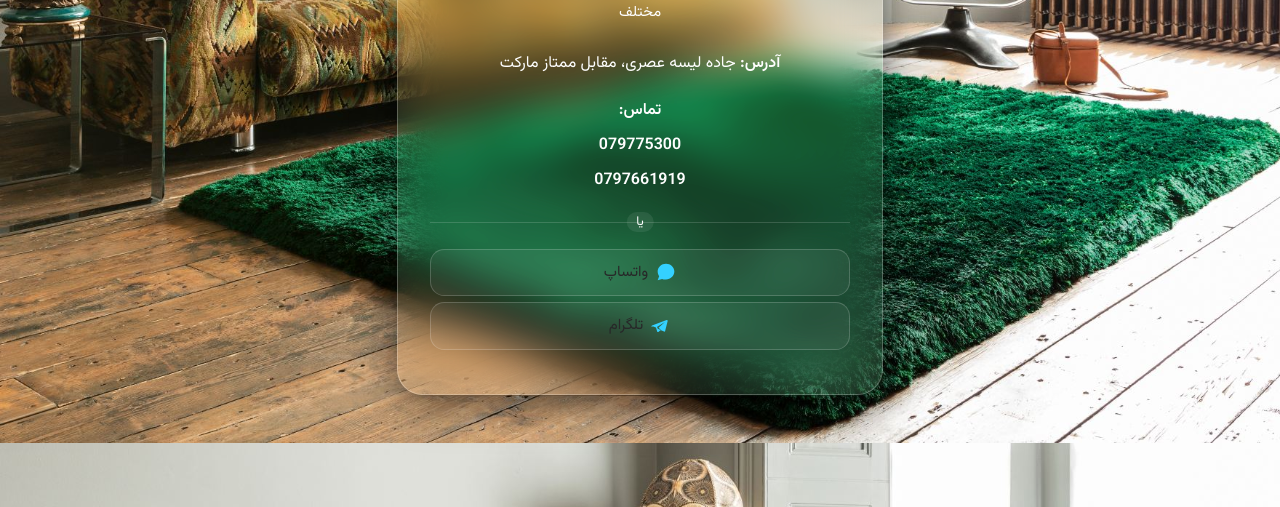
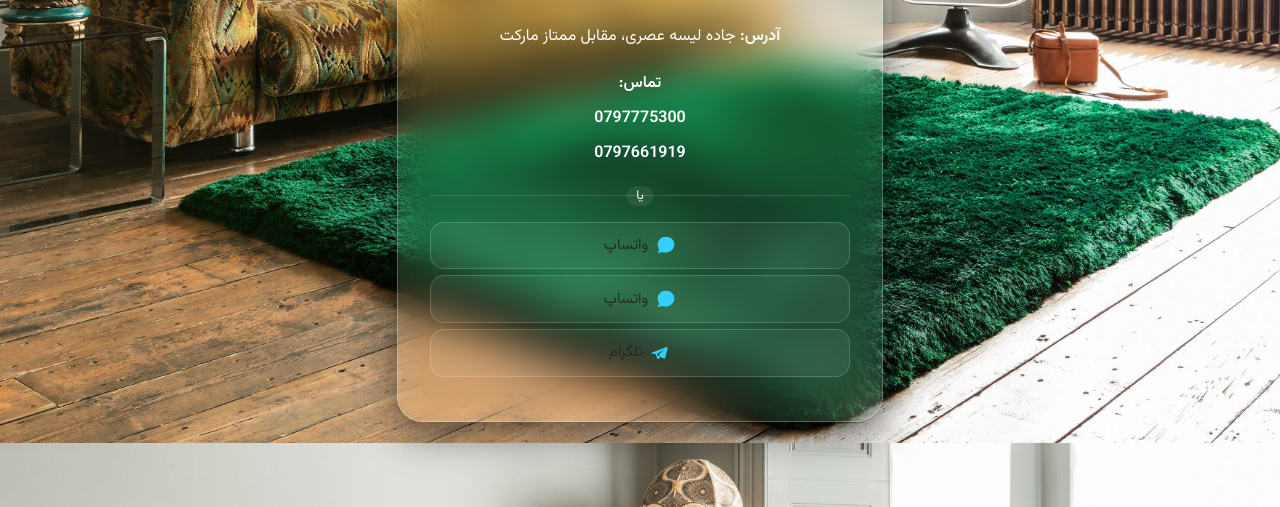
Before and after one commit to Adler4819/Neman-Ghowsi-Carpet, a plain HTML site: page index.html in a window 1280 px wide. Shown: the part 357-864 px from the top of the page. Drawn offline with Linux system fonts and the light colour scheme.

Commit message:
Update index.html

```diff
--- a/index.html
+++ b/index.html
@@ -118,7 +118,7 @@
 
     <div class="info">
       <strong>تماس:</strong>
-      <a class="phone" href="tel:079775300">079775300</a>
+      <a class="phone" href="tel:0797775300">0797775300</a>
       <a class="phone" href="tel:0797661919">0797661919</a>
     </div>
 
@@ -126,6 +126,11 @@
 
     <!-- واتساپ -->
     <a class="btn" href="https://wa.me/93797661919" target="_blank" rel="noopener">
+      <svg viewBox="0 0 24 24"><path d="M12 2C6.48 2 2 6.25 2 11.5c0 2.03.66 3.91 1.77 5.45L2 22l5.29-1.61A10.67 10.67 0 0 0 12 21c5.52 0 10-4.25 10-9.5S17.52 2 12 2Z"/></svg>
+      واتساپ
+    </a>
+ <!-- واتساپ -->
+    <a class="btn" href="https://wa.me/0797775300" target="_blank" rel="noopener">
       <svg viewBox="0 0 24 24"><path d="M12 2C6.48 2 2 6.25 2 11.5c0 2.03.66 3.91 1.77 5.45L2 22l5.29-1.61A10.67 10.67 0 0 0 12 21c5.52 0 10-4.25 10-9.5S17.52 2 12 2Z"/></svg>
       واتساپ
     </a>
```
